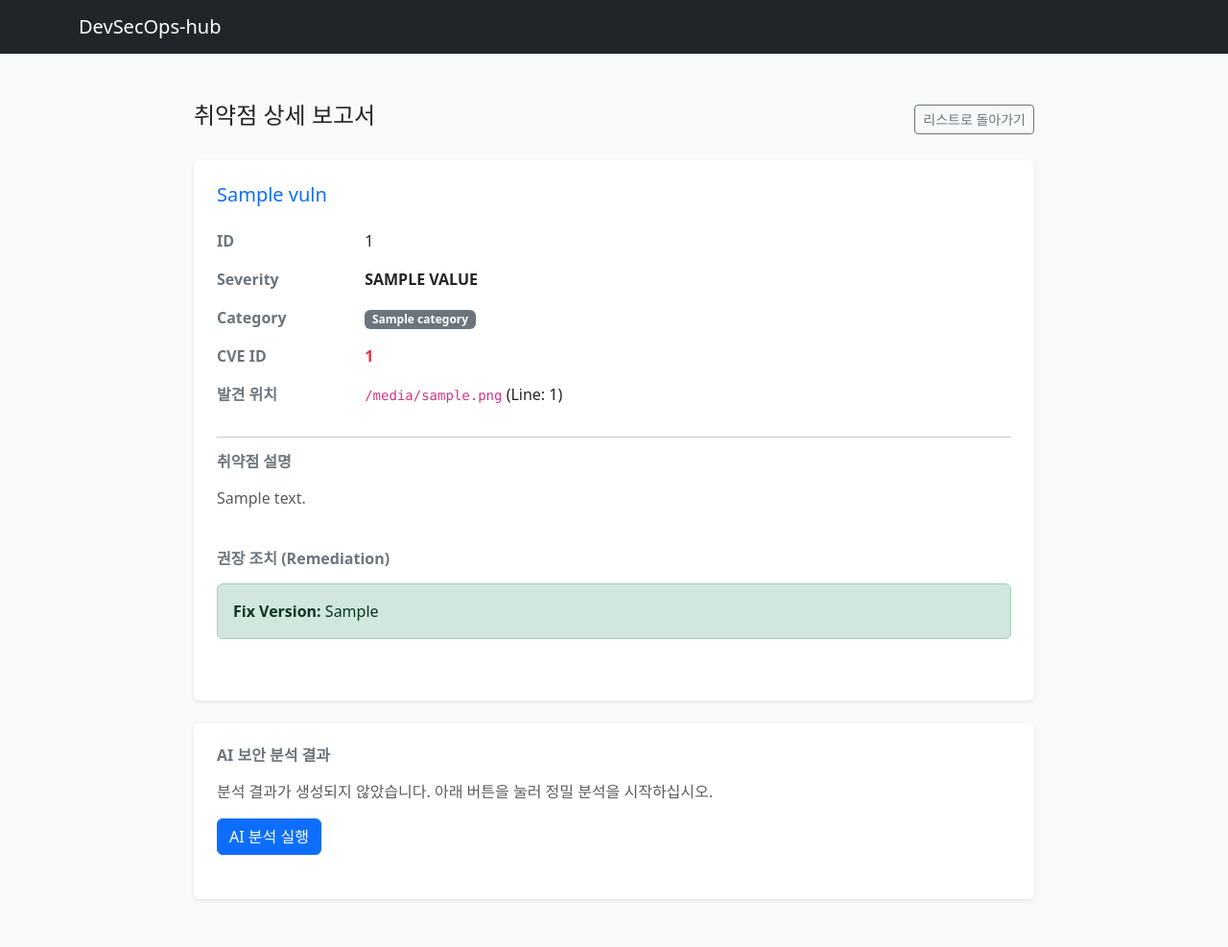
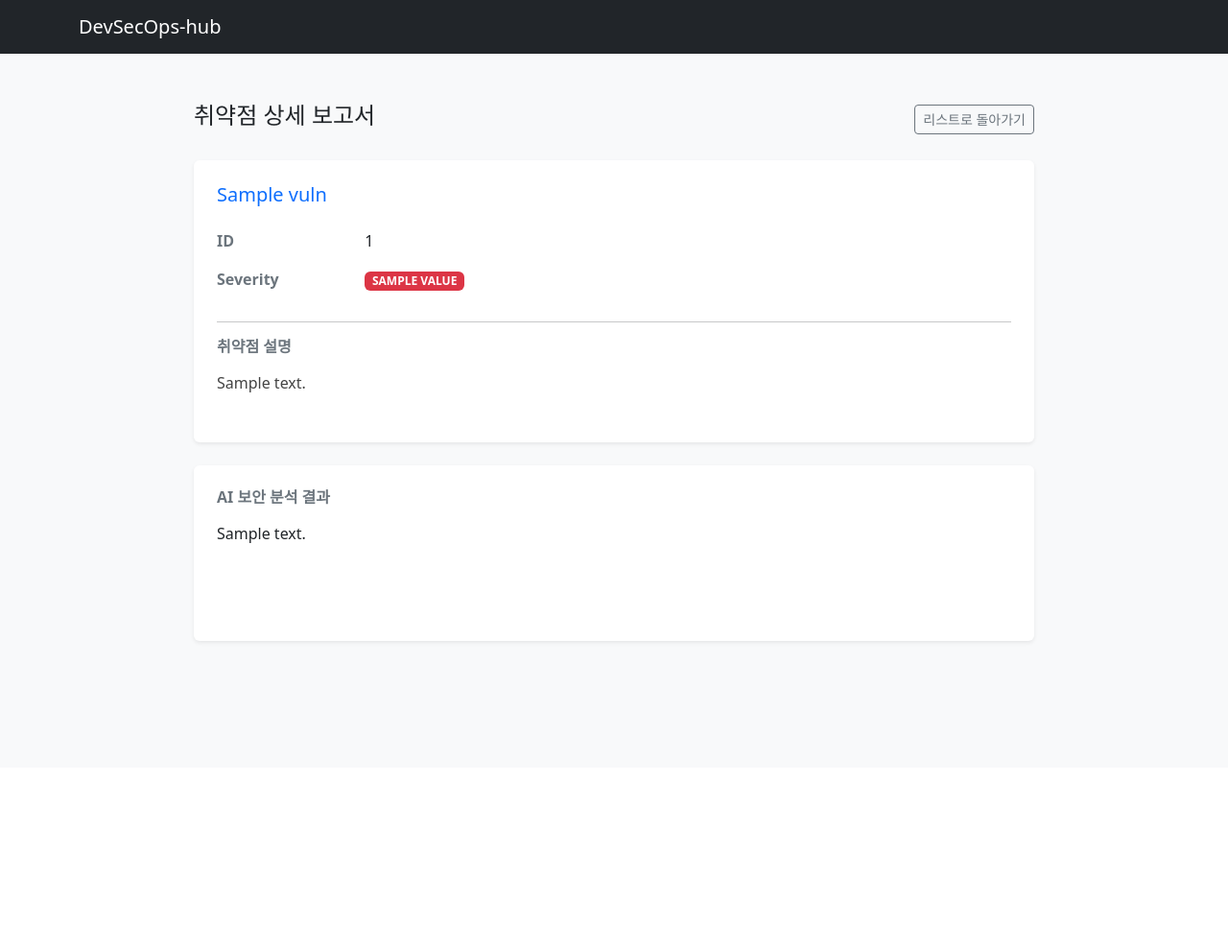
Before and after one commit to jhwkpdnpwanf/DevSecOps-hub, a FastAPI app: template app/templates/detail.html in a window 1280 px wide. Shown: the whole page at 96% size. After the commit the page ends 671 px from the top, so only its background shows below. Run offline with FastAPI, Linux system fonts and the light colour scheme; the template is opened without the code that fills it: most values are stand-ins (such as "Sample title", 1, 10 or a date in 2020).

Commit message:
임시저장, 마크다운 형식 랜더링 수정

```diff
--- a/app/main.py
+++ b/app/main.py
@@ -3,12 +3,14 @@ from fastapi.responses import HTMLResponse
 from fastapi.templating import Jinja2Templates
 from sqlalchemy.orm import Session
 from app.database.session import get_db, init_db
-from app.database.models import Vulnerability
+from app.database.models import Vulnerability, AIAnalysis
 from app.services.ai_service import AISecurityService
 
 init_db()
 app = FastAPI(title="DevSecOps-hub API")
 templates = Jinja2Templates(directory="app/templates")
+ai_service = AISecurityService()
+
 
 @app.get("/", response_class=HTMLResponse)
 def dashboard(request: Request, db: Session = Depends(get_db)):
@@ -28,19 +30,18 @@ def dashboard(request: Request, db: Session = Depends(get_db)):
 
 @app.get("/vulnerability/{vuln_id}", response_class=HTMLResponse)
 def vulnerability_detail(vuln_id: int, request: Request, db: Session = Depends(get_db)):
-    """취약점 상세 정보를 보여주는 별도 페이지 라우트"""
     vuln = db.query(Vulnerability).filter(Vulnerability.id == vuln_id).first()
     if not vuln:
         raise HTTPException(status_code=404, detail="Vulnerability not found")
 
+    existing_analysis = db.query(AIAnalysis).filter(AIAnalysis.vulnerability_id == vuln_id).first()
+
     return templates.TemplateResponse(
         request=request,
         name="detail.html",
-        context={"vuln": vuln}
+        context={"vuln": vuln, "existing_analysis": existing_analysis}
     )
 
-
-ai_service = AISecurityService()
 
 @app.post("/vulnerability/{vuln_id}/analyze")
 async def analyze_vuln(vuln_id: int, db: Session = Depends(get_db)):
@@ -48,10 +49,23 @@ async def analyze_vuln(vuln_id: int, db: Session = Depends(get_db)):
     if not vuln:
         raise HTTPException(status_code=404, detail="Vulnerability not found")
 
+    existing_analysis = db.query(AIAnalysis).filter(AIAnalysis.vulnerability_id == vuln_id).first()
+
+    if existing_analysis:
+        return {"analysis": existing_analysis.summary}
+
     analysis_report = ai_service.analyze_vulnerability(
         title=vuln.title,
         description=vuln.description,
         category=vuln.category
     )
 
+    new_analysis = AIAnalysis(
+        vulnerability_id=vuln.id,
+        summary=analysis_report,
+        confidence_score=100
+    )
+    db.add(new_analysis)
+    db.commit()
+
     return {"analysis": analysis_report}
--- a/app/templates/detail.html
+++ b/app/templates/detail.html
@@ -5,12 +5,15 @@
     <meta name="viewport" content="width=device-width, initial-scale=1.0">
     <title>Vulnerability Detail - DevSecOps-hub</title>
     <link href="https://cdn.jsdelivr.net/npm/bootstrap@5.3.0/dist/css/bootstrap.min.css" rel="stylesheet">
+    <script src="https://cdn.jsdelivr.net/npm/marked/marked.min.js"></script>
     <style>
         body { background-color: #f8f9fa; }
         .detail-container { max-width: 900px; margin-top: 50px; margin-bottom: 50px; }
         .info-label { font-weight: bold; color: #6c757d; width: 150px; display: inline-block; }
-        pre { background-color: #f1f3f5; padding: 15px; border-radius: 5px; border: 1px solid #dee2e6; white-space: pre-wrap; word-break: break-all; }
+        .description-box { white-space: pre-wrap; line-height: 1.6; color: #444; }
         .ai-result-area { min-height: 100px; }
+        #ai-render-target pre { background-color: #f1f3f5; padding: 15px; border-radius: 5px; border: 1px solid #dee2e6; overflow-x: auto; }
+        #ai-render-target p { margin-bottom: 1rem; line-height: 1.6; }
     </style>
 </head>
 <body>
@@ -35,64 +38,54 @@
             </div>
             <div class="mb-3">
                 <span class="info-label">Severity</span>
-                <span class="fw-bold text-uppercase">{{ vuln.severity.value }}</span>
-            </div>
-            <div class="mb-3">
-                <span class="info-label">Category</span>
-                <span class="badge bg-secondary">{{ vuln.category }}</span>
-            </div>
-            <div class="mb-3">
-                <span class="info-label">CVE ID</span>
-                <span class="text-danger fw-bold">{{ vuln.cve_id if vuln.cve_id else 'N/A' }}</span>
-            </div>
-            <div class="mb-3">
-                <span class="info-label">발견 위치</span>
-                <code>{{ vuln.file_path if vuln.file_path else 'Library/Dependency' }}</code>
-                {% if vuln.line_number %} <span>(Line: {{ vuln.line_number }})</span> {% endif %}
+                <span class="badge bg-danger text-uppercase">{{ vuln.severity.value }}</span>
             </div>
 
             <hr>
 
             <div class="mb-4">
                 <h6 class="fw-bold mb-3 text-secondary">취약점 설명</h6>
-                <p class="text-muted" style="white-space: pre-wrap; line-height: 1.6;">{{ vuln.description if vuln.description else '상세 설명 데이터가 없습니다.' }}</p>
-            </div>
-
-            <div class="mb-4">
-                <h6 class="fw-bold mb-3 text-secondary">권장 조치 (Remediation)</h6>
-                <div class="alert alert-success">
-                    <strong>Fix Version:</strong> {{ vuln.fix_version if vuln.fix_version else '정보 없음' }}
-                </div>
+                <div class="description-box">{{ vuln.description if vuln.description else '상세 설명 데이터가 없습니다.' }}</div>
             </div>
         </div>
 
         <div class="card shadow-sm border-0 p-4">
             <h6 class="fw-bold mb-3 text-secondary">AI 보안 분석 결과</h6>
             <div id="ai-container" class="ai-result-area">
-                <p id="ai-text" class="text-muted">분석 결과가 생성되지 않았습니다. 아래 버튼을 눌러 정밀 분석을 시작하십시오.</p>
+                <div id="ai-render-target"
+                     data-analysis="{{ existing_analysis.summary if existing_analysis else '' }}">
+                    {% if not existing_analysis %}
+                    <p id="ai-placeholder" class="text-muted">분석 결과가 생성되지 않았습니다. 아래 버튼을 눌러 정밀 분석을 시작하십시오.</p>
+                    {% endif %}
+                </div>
+
                 <div id="loading-spinner" class="spinner-border spinner-border-sm text-primary d-none mb-3" role="status"></div>
 
-                <button id="analyze-btn" class="btn btn-primary" onclick="runAIAnalysis('{{ vuln.id }}')">AI 분석 실행</button>
+                {% if not existing_analysis %}
+                <button id="analyze-btn" class="btn btn-primary mt-3" onclick="runAIAnalysis('{{ vuln.id }}')">AI 분석 실행</button>
+                {% endif %}
             </div>
         </div>
     </div>
 
     <script>
+    window.onload = function() {
+        const renderTarget = document.getElementById('ai-render-target');
+        const cachedData = renderTarget.dataset.analysis;
+
+        if (cachedData && cachedData.trim() !== "") {
+            renderTarget.innerHTML = marked.parse(cachedData);
+        }
+    };
+
     async function runAIAnalysis(vulnId) {
-        if (!vulnId || vulnId === 'None' || vulnId === '') {
-            alert("취약점 식별자(ID)를 찾을 수 없습니다.");
-            return;
-        }
-
         const btn = document.getElementById('analyze-btn');
-        const text = document.getElementById('ai-text');
+        const renderTarget = document.getElementById('ai-render-target');
         const spinner = document.getElementById('loading-spinner');
 
-        // UI 상태 업데이트
-        btn.disabled = true;
+        if (btn) btn.disabled = true;
         spinner.classList.remove('d-none');
-        text.innerText = "데이터를 기반으로 AI 분석을 수행 중입니다. 잠시만 기다려 주십시오.";
-        text.classList.add('text-muted');
+        renderTarget.innerText = "데이터를 기반으로 AI 분석을 수행 중입니다. 잠시만 기다려 주십시오.";
 
         try {
             const response = await fetch(`/vulnerability/${vulnId}/analyze`, {
@@ -100,22 +93,13 @@
                 headers: { 'Content-Type': 'application/json' }
             });
 
-            if (!response.ok) {
-                throw new Error("서버로부터 응답을 받지 못했습니다.");
-            }
-
             const data = await response.json();
 
-            // 결과 출력
-            text.style.whiteSpace = "pre-wrap";
-            text.classList.remove('text-muted');
-            text.innerText = data.analysis;
-
-            // 성공 시 분석 버튼 숨김
-            btn.classList.add('d-none');
+            renderTarget.innerHTML = marked.parse(data.analysis);
+            if (btn) btn.classList.add('d-none');
         } catch (error) {
-            text.innerText = "분석 중 오류가 발생했습니다. 시스템 관리자에게 문의하거나 잠시 후 다시 시도하십시오.";
-            btn.disabled = false;
+            renderTarget.innerText = "분석 중 오류가 발생했습니다.";
+            if (btn) btn.disabled = false;
         } finally {
             spinner.classList.add('d-none');
         }
```
Also changed, not shown: app/services/ai_service.py (+4 -5 lines), README.md.
